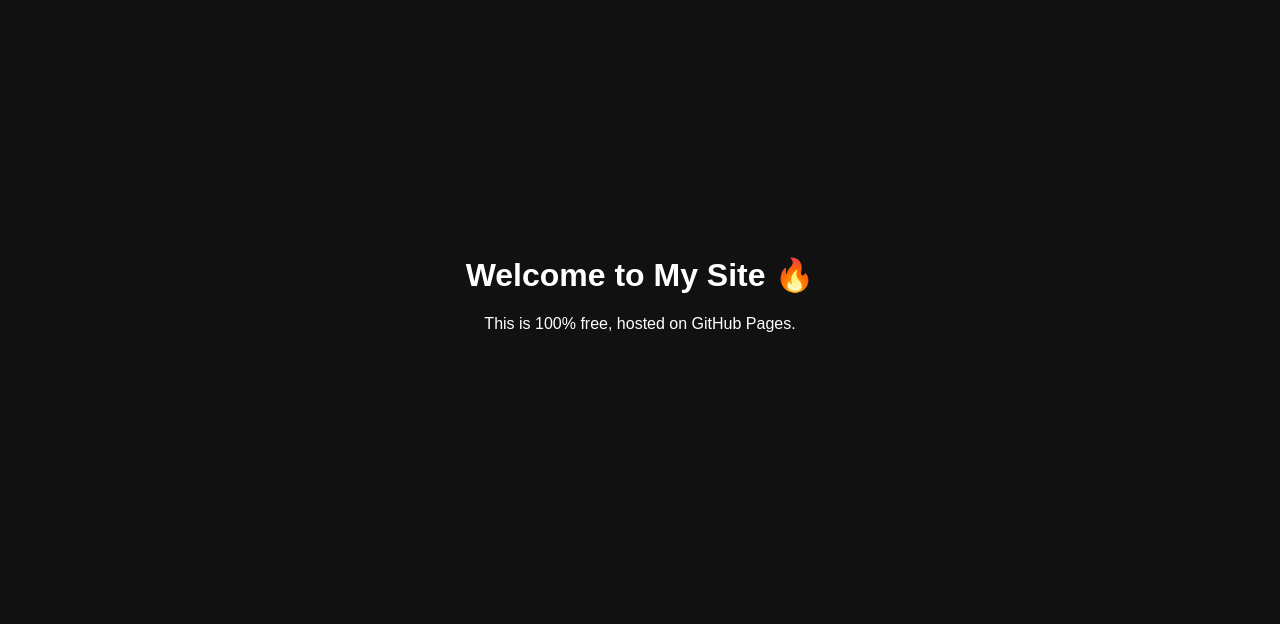
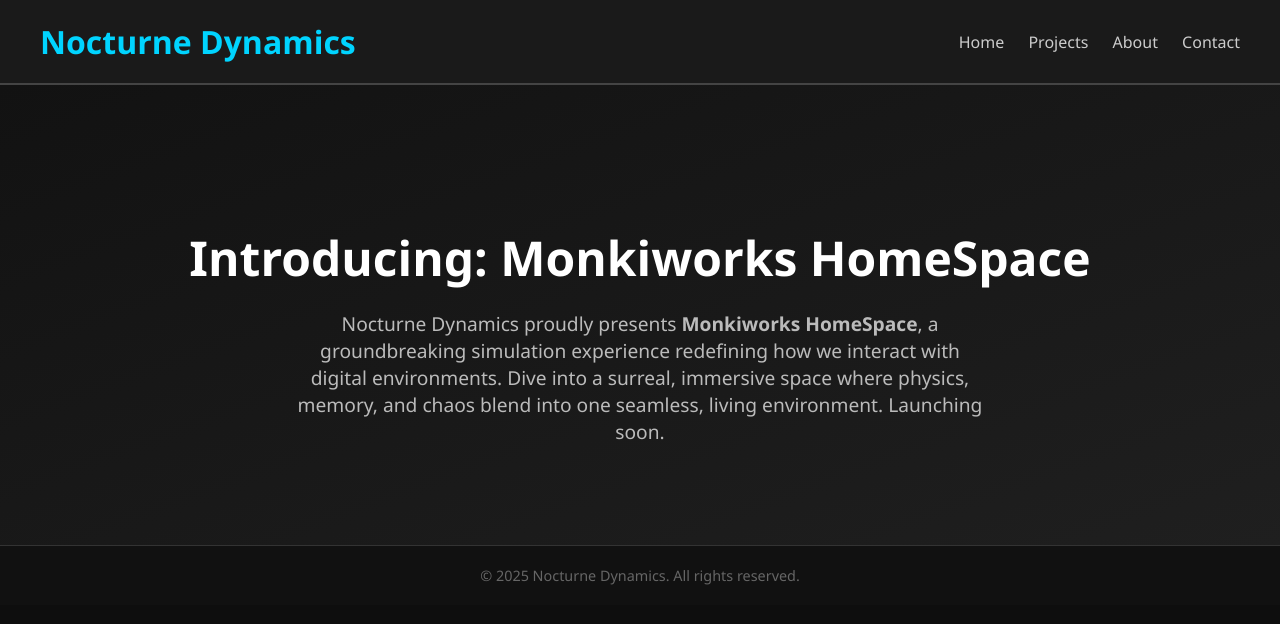
Before and after one commit to monkiworks/monkiworks.github.io, a plain HTML site: page index.html in a window 1280 px wide. Drawn offline with Linux system fonts and the light colour scheme.

Commit message:
Update index.html

```diff
--- a/index.html
+++ b/index.html
@@ -1,19 +1,96 @@
 <!DOCTYPE html>
-<html>
+<html lang="en">
   <head>
-    <title>My Free Site!</title>
+    <meta charset="UTF-8" />
+    <meta name="viewport" content="width=device-width, initial-scale=1.0" />
+    <title>Nocturne Dynamics</title>
     <style>
       body {
-        background: #111;
-        color: #fff;
-        font-family: Arial, sans-serif;
+        margin: 0;
+        padding: 0;
+        background-color: #0e0e0e;
+        color: #f2f2f2;
+        font-family: 'Segoe UI', Tahoma, Geneva, Verdana, sans-serif;
+      }
+
+      header {
+        background-color: #1a1a1a;
+        padding: 20px 40px;
+        display: flex;
+        justify-content: space-between;
+        align-items: center;
+        border-bottom: 2px solid #444;
+      }
+
+      header h1 {
+        margin: 0;
+        font-size: 2em;
+        color: #00d4ff;
+      }
+
+      nav a {
+        color: #ccc;
+        text-decoration: none;
+        margin-left: 20px;
+        font-weight: 500;
+      }
+
+      nav a:hover {
+        color: #00d4ff;
+      }
+
+      .hero {
         text-align: center;
-        margin-top: 20%;
+        padding: 100px 20px;
+        background: linear-gradient(to bottom right, #121212, #1f1f1f);
+      }
+
+      .hero h2 {
+        font-size: 3em;
+        margin-bottom: 20px;
+        color: #ffffff;
+      }
+
+      .hero p {
+        font-size: 1.2em;
+        max-width: 700px;
+        margin: 0 auto;
+        color: #bbb;
+      }
+
+      .footer {
+        background-color: #111;
+        padding: 20px;
+        text-align: center;
+        font-size: 0.9em;
+        color: #666;
+        border-top: 1px solid #333;
       }
     </style>
   </head>
   <body>
-    <h1>Welcome to My Site 🔥</h1>
-    <p>This is 100% free, hosted on GitHub Pages.</p>
+    <header>
+      <h1>Nocturne Dynamics</h1>
+      <nav>
+        <a href="#">Home</a>
+        <a href="#">Projects</a>
+        <a href="#">About</a>
+        <a href="#">Contact</a>
+      </nav>
+    </header>
+
+    <section class="hero">
+      <h2>Introducing: Monkiworks HomeSpace</h2>
+      <p>
+        Nocturne Dynamics proudly presents <strong>Monkiworks HomeSpace</strong>,
+        a groundbreaking simulation experience redefining how we interact with
+        digital environments. Dive into a surreal, immersive space where physics,
+        memory, and chaos blend into one seamless, living environment. Launching soon.
+      </p>
+    </section>
+
+    <div class="footer">
+      © 2025 Nocturne Dynamics. All rights reserved.
+    </div>
   </body>
 </html>
```
